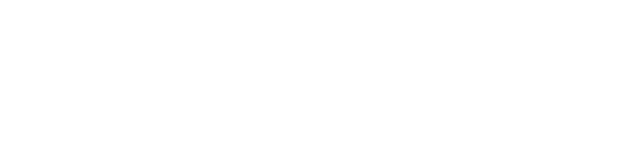
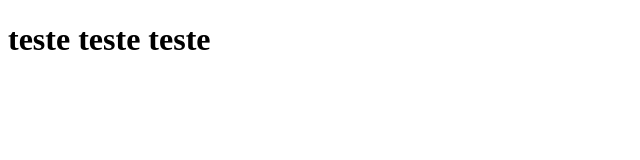
Before and after one commit to leoliptava/modulogit, a plain HTML site: page index.html in a window 1280 px wide. Shown: the whole page, without its empty margins (0-640 px from the left). Drawn offline with Linux system fonts and the light colour scheme.

Commit message:
Novas funcionalidades X

```diff
--- a/index.html
+++ b/index.html
@@ -7,6 +7,6 @@
     <title>teste de commit remoto</title>
 </head>
 <body>
-
+    <h1>teste teste teste</h1>
 </body>
 </html>
```
Also changed, not shown: 1 other file.
